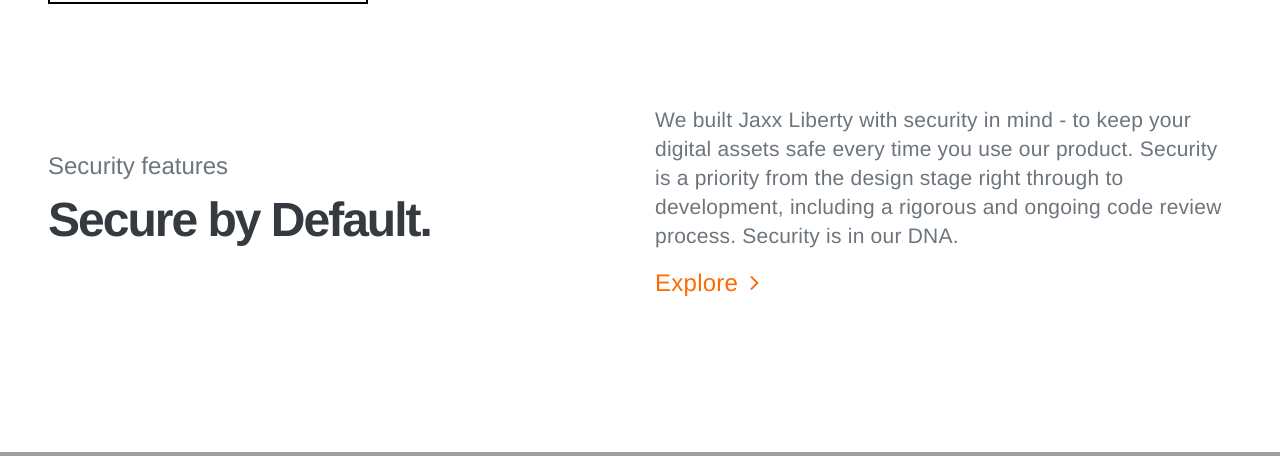
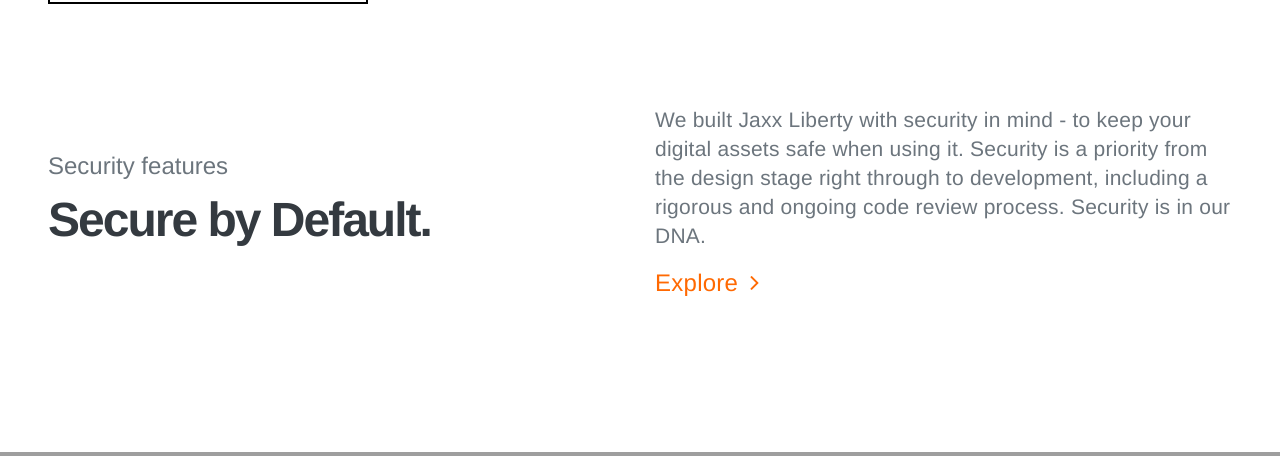
Before and after one commit to masonmedia/jl_swup, a PHP site: page /security.php in a window 1280 px wide. Shown: the part 748-1204 px from the top of the page. Run offline with PHP 8.4, Linux system fonts and the light colour scheme; some libraries are stand-ins or nearby versions; grey boxes are pictures that could not be loaded.

Commit message:
Security page copy updates

```diff
--- a/security.php
+++ b/security.php
@@ -33,7 +33,7 @@
                     <h3 class="section-title text-dark mb-0 slide-right">Secure by Default.</h3>
                 </div>
                 <div class="col-lg-6 d-flex flex-column justify-content-center align-items-start text-left text-secondary o-12 right right-med">
-                    <p class="p-big pt-3 m-0 slide-right">We built Jaxx Liberty with security in mind - to keep your digital assets safe every time you use our product. Security is a priority from the design stage right through to development, including a rigorous and ongoing code review process. Security is in our DNA.</p>
+                    <p class="p-big pt-3 m-0 slide-right">We built Jaxx Liberty with security in mind - to keep your digital assets safe when using it.  Security is a priority from the design stage right through to development, including a rigorous and ongoing code review process. Security is in our DNA.</p>
                     <div class="right right-slow">
                         <a href="#sec-3"><p class="p-btn mt-3 slide-right">Explore <i class="fa fa-angle-right fa-btn orange"></i></p></a>
                     </div>
@@ -136,7 +136,7 @@
                     <h3 class="section-title text-dark mb-0 slide-right">Secure across platforms.</h3>
                 </div>
                 <div class="col-lg-6 d-flex flex-column justify-content-center align-items-start text-left text-secondary o-12 right right-med">
-                    <p class="p-big pt-3 m-0 slide-right">Sync Jaxx Liberty across all platforms and devices. Your 12-word backup phrase is all you’ll need to manage your digital assets on all your devices. Whether it's iOS, Android, Mac, Windows, Linux or our Google Chrome Extension, we’ve got you covered.</p>
+                    <p class="p-big pt-3 m-0 slide-right">Sync Jaxx Liberty across all platforms and devices. Your 12-word backup phrase is all you’ll need to manage your digital assets on all your devices. Whether it’s iOS, Android, Mac, Windows, Linux or Google Chrome Extension, we’ve got you covered.</p>
                     <div class="right right-slow">
                         <a href="#sec-7"><p class="p-btn mt-3 slide-right">Download <i class="fa fa-angle-right fa-btn orange"></i></p></a>
                     </div>
```
